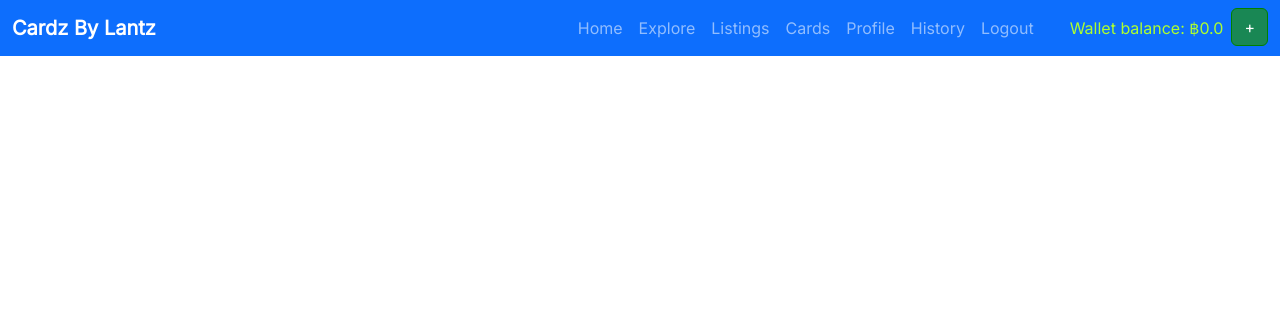
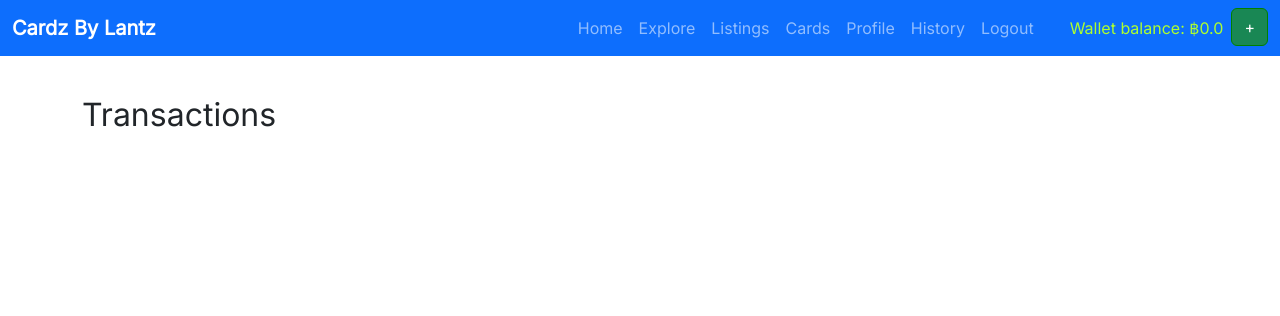
Before and after one commit to muic-trading-cards/backend, a Flask app: page /transactions in a window 1280 px wide. Shown: the top 316 px of the page. Run offline with Flask 3, Linux system fonts and the light colour scheme; the visitor is signed in with stand-in values (Sample User, id 1); data comes from the database, SQL or seed files in the repository; data that the repository does not hold is empty.

Commit message:
fix transaction problems when card is deleted, fixup transaction history

```diff
--- a/app/auth.py
+++ b/app/auth.py
@@ -4,6 +4,7 @@ from . import db
 import re
 from app.schema import *
 from werkzeug.security import generate_password_hash, check_password_hash
+from app.obj_storage import upload_photo
 
 auth = Blueprint('auth', __name__)
 
@@ -46,7 +47,6 @@ def register_post():
     last_name = request.form.get('last_name')
     password = request.form.get('password')
 
-
     session = Session()
     user = session.query(User).filter_by(email=email).first() # if this returns a user, then the email already exists in database
     if user: # if a user is found, we want to redirect back to signup page so user can try again
@@ -80,7 +80,8 @@ def update_profile_post():
     email = request.form.get('email')
     first_name = request.form.get('first_name')
     last_name = request.form.get('last_name')
-    pfp_url = request.form.get('pfp_url')
+    image = request.files['image']
+    pfp_url = upload_photo(image)
 
     session = Session()
 
--- a/app/templates/profile.html
+++ b/app/templates/profile.html
@@ -12,7 +12,7 @@
 					<div class="d-flex justify-content-between align-items-center mb-3">
 						<h4 class="text-right"><b>Profile Settings</b></h4>
 					</div>
-					<form method="POST" action="/update-profile">
+					<form enctype='multipart/form-data' method="POST" action="/update-profile">
 						<div class="row mt-2">
 							<div class="col-md-6 mt-2"><label class="labels">Name</label><input type="text" name="first_name" class="form-control" placeholder="First name" value={{ first_name }} required></div>
 							<div class="col-md-6 mt-2"><label class="labels">Surname</label><input type="text" name="last_name" class="form-control" placeholder="Last Name" value={{ last_name }} required></div>
@@ -20,7 +20,7 @@
 						<div class="row mt-3">
 							<div class="col-md-12 mt-2"><label class="labels">Email</label><input type="text" name="email" class="form-control" placeholder="Email" value={{ email }} required></div>
 							<div class="col-md-12 mt-2"><label class="labels">Mobile Number</label><input type="text" class="form-control" placeholder="Mobile Number" value=""></div>
-							<div class="col-md-12 mt-2"><label class="labels">Profile Image URL</label><input type="text" name="pfp_url" class="form-control" placeholder="Profile Image URL" value={{ pfp_url }} required></div>
+							<div class="col-md-12 mt-2"><label class="labels">Profile Image URL</label><input type="file" name="image" class="form-control" placeholder="Profile Image URL" value={{ pfp_url }} required></div>
 							<div class="col-md-12 mt-2"><label class="labels">Address</label><input type="text" class="form-control" placeholder="Address" value=""></div>
 							<div class="col-md-12 mt-2"><label class="labels">Postcode</label><input type="text" class="form-control" placeholder="Postcode" value=""></div>
 						</div>
--- a/app/templates/transactions.html
+++ b/app/templates/transactions.html
@@ -1,5 +1,14 @@
 {% extends "base.html" %}
 {% block content %}
+
+<div class="container rounded bg-white mt-5 mb-5">
+    <div class="row">
+        <div class="col-lg-9">
+            <h2>Transactions</h2>
+        </div>
+        <div class="col-lg-3">
+        </div>
+    </div>
 
 {% for transaction in transactions %}
 
@@ -13,5 +22,6 @@
     </div>
 
 {% endfor %}
+</div>
 
 {% endblock %}
```
